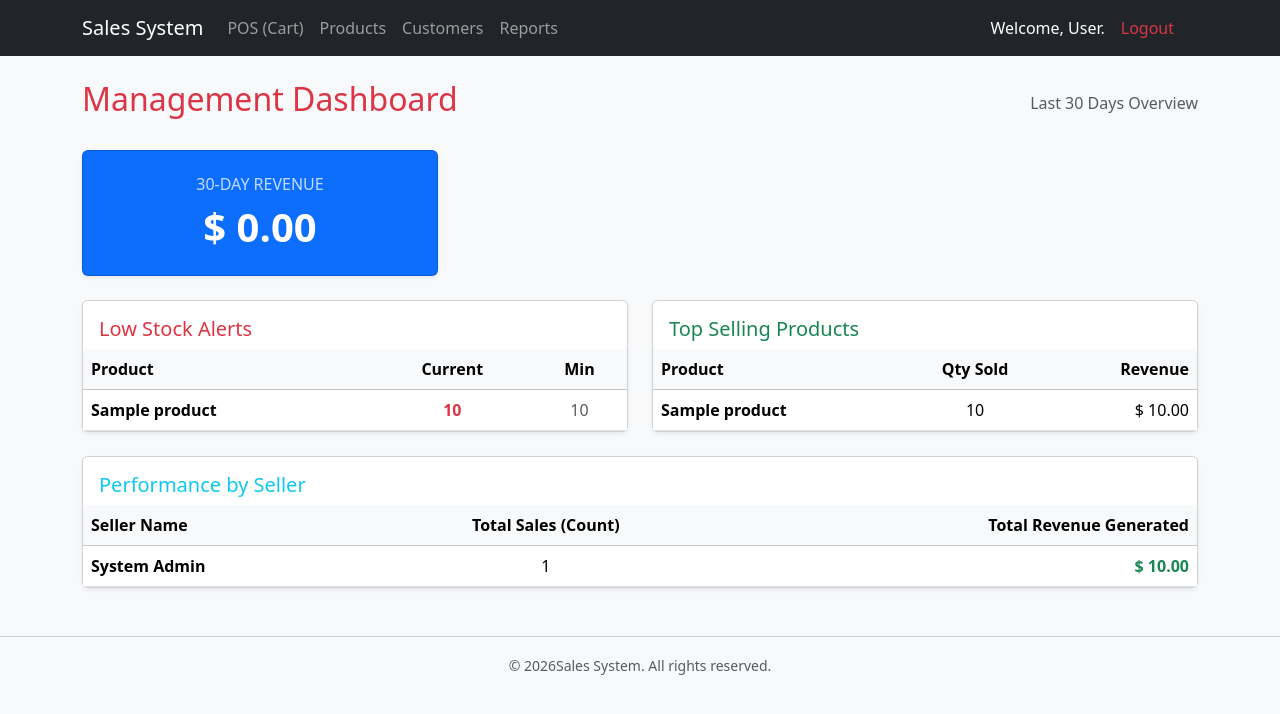
After one commit to fabricio-araujo94/sistema_de_vendas, a PHP site: page /reports in a window 1280 px wide. The commit adds this page. Shown: the top 714 px of the page. Run offline with PHP 8.4, Linux system fonts and the light colour scheme; the visitor is signed in with stand-in values (Sample User, id 1); data comes from the database, SQL or seed files in the repository; tables that the repository leaves empty hold one stand-in row (values such as "Sample post").

Commit message:
feat: add report generation functionality with dashboard for low stock, top products, and sales by seller

```diff
--- a/public/index.php
+++ b/public/index.php
@@ -31,6 +31,8 @@ $router->get('/customers', 'CustomerController@index');
 $router->get('/customers/create', 'CustomerController@create');
 $router->post('/customers/store', 'CustomerController@store');
 
+$router->get('/reports', 'ReportController@index');
+
 $requestUri = $_SERVER["REQUEST_URI"];
 $requestMethod = $_SERVER["REQUEST_METHOD"];
 
--- /dev/null
+++ b/src/Controller/ReportController.php
@@ -0,0 +1,33 @@
+<?php
+
+namespace App\Controller;
+
+use App\Middleware\AuthMiddleware;
+use App\DAO\ReportDAO;
+
+class ReportController extends BaseController
+{
+    private ReportDAO $reportDAO;
+
+    public function __construct()
+    {
+        AuthMiddleware::checkAdminRole();
+        $this->reportDAO = new ReportDAO();
+    }
+
+    public function index(): void
+    {
+        $lowStock = $this->reportDAO->getLowStockProducts();
+        $topProducts = $this->reportDAO->getTopSellingProducts(5);
+        $salesBySeller = $this->reportDAO->getSalesBySeller();
+        $recentRevenue = $this->reportDAO->getRecentRevenue();
+
+        $this->render('reports/index', [
+            'pageTitle'     => 'Management Dashboard',
+            'lowStock'      => $lowStock,
+            'topProducts'   => $topProducts,
+            'salesBySeller' => $salesBySeller,
+            'recentRevenue' => $recentRevenue
+        ]);
+    }
+}
--- /dev/null
+++ b/src/DAO/ReportDAO.php
@@ -0,0 +1,69 @@
+<?php
+
+namespace App\DAO;
+
+use App\Core\Database;
+use PDO;
+
+class ReportDAO {
+    private PDO $connection;
+
+    public function __construct() {
+        $this->connection = Database::getInstance()->getConnection();
+    }
+
+    public function getLowStockProducts(): array {
+        $sql = "SELECT id, name, current_stock, minimum_stock
+                FROM products
+                WHERE current_stock <= minimum_stock
+                ORDER BY current_stock ASC";
+
+        $stmt = $this->connection->query($sql);
+        return $stmt->fetchAll();
+    }
+
+    public function getTopSellingProducts(int $limit = 5): array {
+        $sql = "SELECT p.name,
+                       SUM(si.quantity) as total_sold,
+                       SUM(si.subtotal) as total_revenue
+                FROM sale_items si
+                JOIN products p ON si.product_id = p.id
+                JOIN sales s ON si.sale_id = s.id
+                WHERE s.status = 'completed'
+                GROUP BY p.id
+                ORDER BY total_sold DESC
+                LIMIT :limit";
+
+        $stmt = $this->connection->prepare($sql);
+        $stmt->bindParam(':limit', $limit, PDO::PARAM_INT);
+        $stmt->execute();
+
+        return $stmt->fetchAll();
+    }
+
+    public function getSalesBySeller(): array {
+        $sql = "SELECT u.name as seller_name,
+                       COUNT(s.id) as total_sales,
+                       SUM(s.total_amount) as total_revenue
+                FROM sales s
+                JOIN users u ON s.user_id = u.id
+                WHERE s.status = 'completed'
+                GROUP BY u.id
+                ORDER BY total_revenue DESC";
+
+        $stmt = $this->connection->query($sql);
+        return $stmt->fetchAll();
+    }
+
+    public function getRecentRevenue(): float {
+        $sql = "SELECT SUM(total_amount) as revenue
+                FROM sales
+                WHERE status = 'completed'
+                AND created_at >= DATE_SUB(NOW(), INTERVAL 30 DAY)";
+
+        $stmt = $this->connection->query($sql);
+        $result = $stmt->fetch();
+
+        return (float) ($result['revenue'] ?? 0.0);
+    }
+}
--- /dev/null
+++ b/templates/reports/index.php
@@ -0,0 +1,113 @@
+<div class="d-flex justify-content-between align-items-center mb-4 mt-3">
+    <h2>Management Dashboard</h2>
+    <span class="text-muted">Last 30 Days Overview</span>
+</div>
+
+<div class="row mb-4">
+    <div class="col-md-4">
+        <div class="card shadow-sm bg-primary text-white">
+            <div class="card-body py-4 text-center">
+                <h6 class="card-title text-uppercase mb-2 opacity-75">30-Day Revenue</h6>
+                <h2 class="display-6 fw-bold mb-0">$ <?= number_format($recentRevenue, 2) ?></h2>
+            </div>
+        </div>
+    </div>
+</div>
+
+<div class="row g-4">
+    <div class="col-md-6">
+        <div class="card shadow-sm h-100">
+            <div class="card-header bg-white pt-3 pb-2 border-bottom-0">
+                <h5 class="card-title text-danger mb-0">Low Stock Alerts</h5>
+            </div>
+            <div class="card-body p-0">
+                <table class="table table-hover mb-0">
+                    <thead class="table-light">
+                        <tr>
+                            <th>Product</th>
+                            <th class="text-center">Current</th>
+                            <th class="text-center">Min</th>
+                        </tr>
+                    </thead>
+                    <tbody>
+                        <?php if (empty($lowStock)): ?>
+                            <tr><td colspan="3" class="text-center text-muted">All stock levels are optimal.</td></tr>
+                        <?php else: ?>
+                            <?php foreach ($lowStock as $item): ?>
+                                <tr>
+                                    <td class="fw-bold"><?= htmlspecialchars($item['name']) ?></td>
+                                    <td class="text-center text-danger fw-bold"><?= $item['current_stock'] ?></td>
+                                    <td class="text-center text-muted"><?= $item['minimum_stock'] ?></td>
+                                </tr>
+                            <?php endforeach; ?>
+                        <?php endif; ?>
+                    </tbody>
+                </table>
+            </div>
+        </div>
+    </div>
+
+    <div class="col-md-6">
+        <div class="card shadow-sm h-100">
+            <div class="card-header bg-white pt-3 pb-2 border-bottom-0">
+                <h5 class="card-title text-success mb-0">Top Selling Products</h5>
+            </div>
+            <div class="card-body p-0">
+                <table class="table table-hover mb-0">
+                    <thead class="table-light">
+                        <tr>
+                            <th>Product</th>
+                            <th class="text-center">Qty Sold</th>
+                            <th class="text-end">Revenue</th>
+                        </tr>
+                    </thead>
+                    <tbody>
+                        <?php if (empty($topProducts)): ?>
+                            <tr><td colspan="3" class="text-center text-muted">No sales data available.</td></tr>
+                        <?php else: ?>
+                            <?php foreach ($topProducts as $product): ?>
+                                <tr>
+                                    <td class="fw-bold"><?= htmlspecialchars($product['name']) ?></td>
+                                    <td class="text-center"><?= $product['total_sold'] ?></td>
+                                    <td class="text-end">$ <?= number_format($product['total_revenue'], 2) ?></td>
+                                </tr>
+                            <?php endforeach; ?>
+                        <?php endif; ?>
+                    </tbody>
+                </table>
+            </div>
+        </div>
+    </div>
+
+    <div class="col-md-12">
+        <div class="card shadow-sm">
+            <div class="card-header bg-white pt-3 pb-2 border-bottom-0">
+                <h5 class="card-title text-info mb-0">Performance by Seller</h5>
+            </div>
+            <div class="card-body p-0">
+                <table class="table table-hover mb-0">
+                    <thead class="table-light">
+                        <tr>
+                            <th>Seller Name</th>
+                            <th class="text-center">Total Sales (Count)</th>
+                            <th class="text-end">Total Revenue Generated</th>
+                        </tr>
+                    </thead>
+                    <tbody>
+                        <?php if (empty($salesBySeller)): ?>
+                            <tr><td colspan="3" class="text-center text-muted">No sales data available.</td></tr>
+                        <?php else: ?>
+                            <?php foreach ($salesBySeller as $seller): ?>
+                                <tr>
+                                    <td class="fw-bold"><?= htmlspecialchars($seller['seller_name']) ?></td>
+                                    <td class="text-center"><?= $seller['total_sales'] ?></td>
+                                    <td class="text-end text-success fw-bold">$ <?= number_format($seller['total_revenue'], 2) ?></td>
+                                </tr>
+                            <?php endforeach; ?>
+                        <?php endif; ?>
+                    </tbody>
+                </table>
+            </div>
+        </div>
+    </div>
+</div>
```
